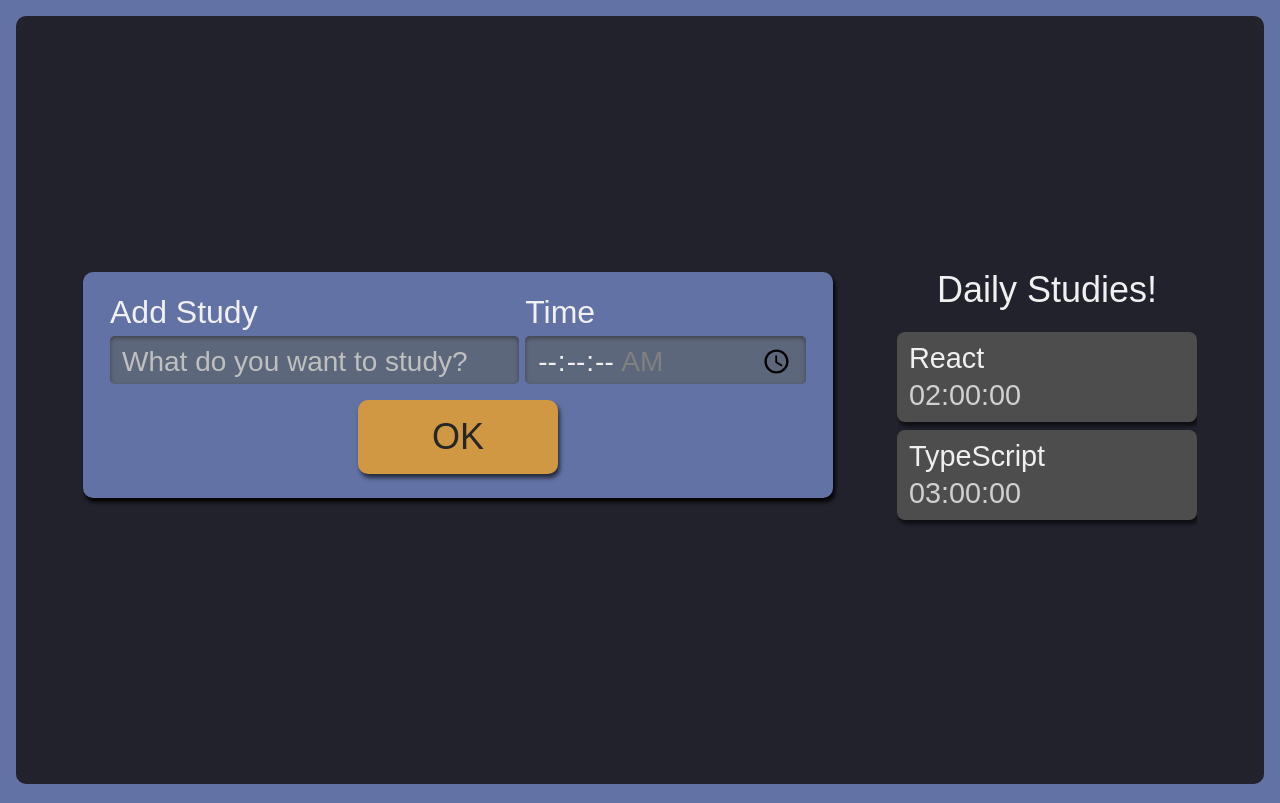
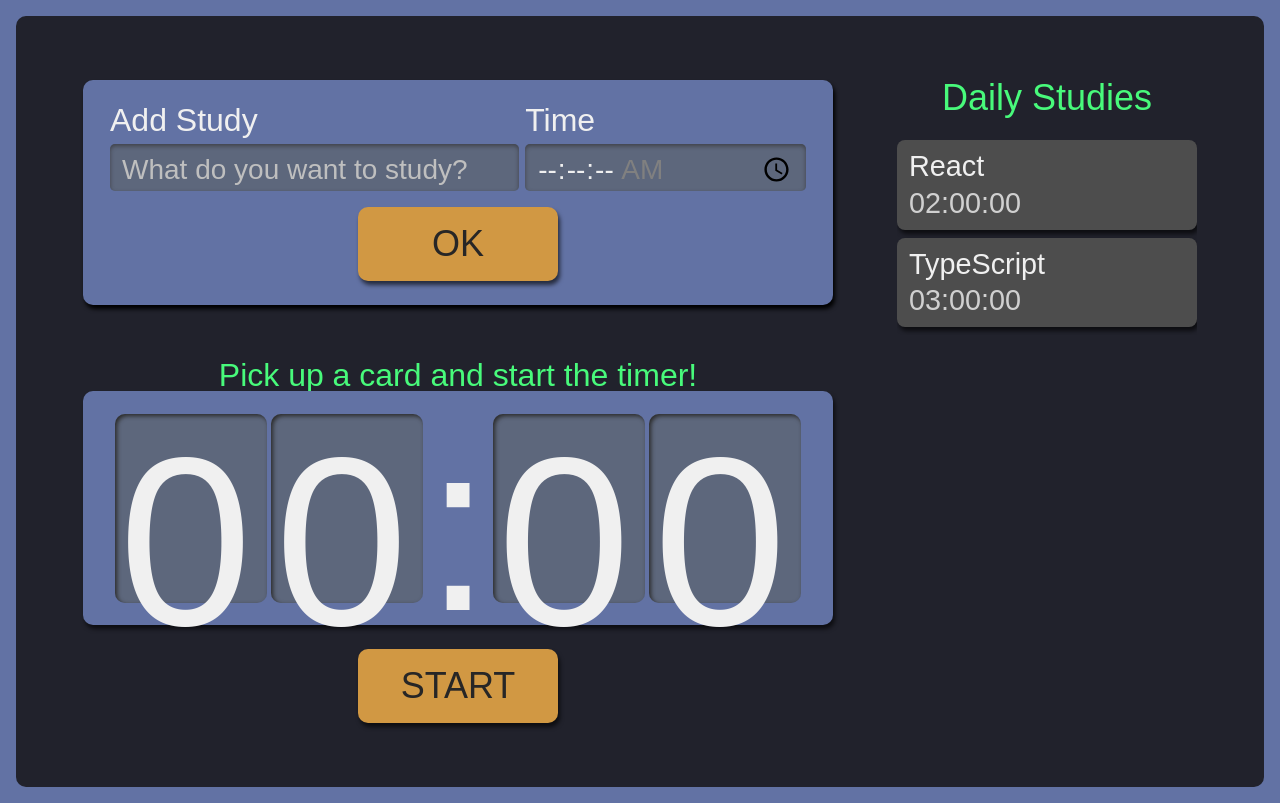
Before and after one commit to emiscode/react-typescript, a React (Create React App) app: page / in a window 1280 px wide. Built offline with nearby package versions, Linux system fonts and the light colour scheme.

Commit message:
Add timer

```diff
--- a/src/components/ListComponent/List.module.scss
+++ b/src/components/ListComponent/List.module.scss
@@ -72,3 +72,7 @@
     height: 43px;
   }
 }
+
+.title {
+  color: #48fa7b;
+}
--- a/src/components/ListComponent/index.tsx
+++ b/src/components/ListComponent/index.tsx
@@ -15,7 +15,7 @@ function List() {
 
     return (
         <aside className={style.listTasks}>
-            <h2> Daily Studies! </h2>
+            <h2 className={style.title}> Daily Studies </h2>
             <ul>
                {tasks.map((item, index) => (
                    <Item
--- /dev/null
+++ b/src/components/Timer/Clock/Clock.module.scss
@@ -0,0 +1,22 @@
+.clockNumber {
+    background-color: #5D677C;
+    box-shadow: 2px 2px 4px #2B2B2B inset;
+    height: 3.6rem;
+    width: 3rem;
+    padding: 8px 4px;
+    border-radius: 10px;
+    margin: 2px;
+
+    @media screen and (min-width:1280px) {
+      height: 10.8rem;
+      width: 9rem;
+    }
+  }
+
+  .clockSeparator {
+    height: 4.2rem;
+
+    @media screen and (min-width:1280px) {
+      height: 12.6rem;
+    }
+  }
--- /dev/null
+++ b/src/components/Timer/Clock/index.tsx
@@ -0,0 +1,13 @@
+import style from './Clock.module.scss';
+
+export default function Clock() {
+    return (
+        <>
+            <span className={style.clockNumber}>0</span>
+            <span className={style.clockNumber}>0</span>
+            <span className={style.clockSeparator}>:</span>
+            <span className={style.clockNumber}>0</span>
+            <span className={style.clockNumber}>0</span>
+        </>
+    )
+}
--- /dev/null
+++ b/src/components/Timer/Timer.module.scss
@@ -0,0 +1,43 @@
+.timer {
+  display: flex;
+  flex-direction: column;
+  align-items: center;
+  grid-area: timer;
+  margin-top: 30px;
+
+  .clockWrapper {
+    align-items: center;
+    background-color: #6272a4;
+    border-radius: 10px;
+    box-shadow: 2px 4px 4px #0000009f;
+    box-sizing: border-box;
+    display: flex;
+    font-size: 5rem;
+    justify-content: center;
+    margin-bottom: 24px;
+    padding: 16px 12px;
+    width: 100%;
+  }
+
+  .title {
+    font-size: 2rem;
+    color: #48fa7b;
+  }
+
+  @media screen and (min-width: 1280px) {
+    .clockWrapper {
+      font-size: 15rem;
+    }
+
+    p {
+      font-size: 2rem;
+    }
+
+    button {
+      grid-column-start: span 2;
+      justify-self: center;
+      width: 200px;
+      font-size: 2.25rem;
+    }
+  }
+}
--- /dev/null
+++ b/src/components/Timer/index.tsx
@@ -0,0 +1,15 @@
+import Button from "../Button";
+import Clock from "./Clock";
+import style from "./Timer.module.scss";
+
+export default function Timer() {
+    return (
+        <div className={style.timer}>
+            <p className={style.title}>Pick up a card and start the timer!</p>
+            <div className={style.clockWrapper}>
+                <Clock />
+            </div>
+            <Button text="START"/>
+        </div>
+    )
+}
--- a/src/pages/App.tsx
+++ b/src/pages/App.tsx
@@ -1,5 +1,6 @@
 import Form from '../components/Form';
 import List from '../components/ListComponent';
+import Timer from '../components/Timer';
 import style from './App.module.scss';
 
 function App() {
@@ -7,6 +8,7 @@ function App() {
       <div className={style.AppStyle}>
         <Form />
         <List />
+        <Timer />
       </div>
   );
 }
```
